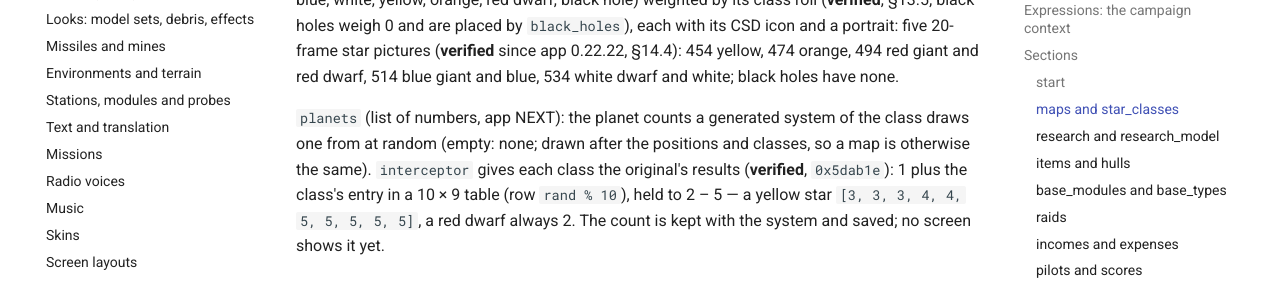
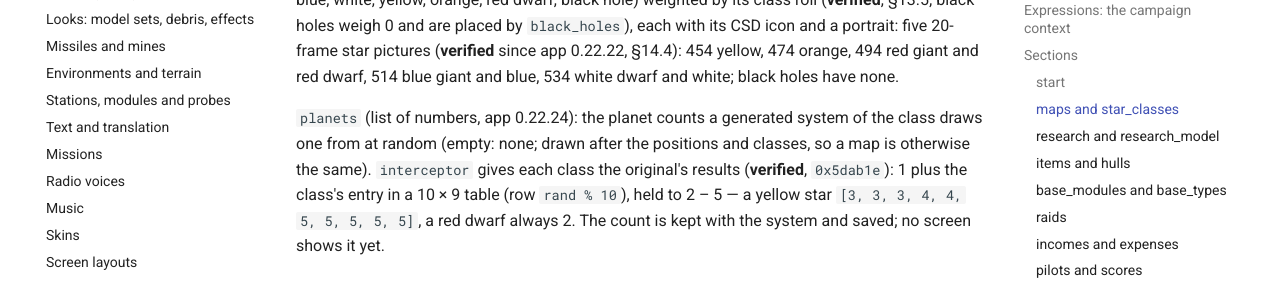
Before and after one commit to bbogovich/OpenInterceptor, an MkDocs documentation site: the page built from docs/modding/strategy.md, in a window 1280 px wide and 900 px high, scrolled down 6378 px. Shown: the part 152-434 px from the top of the window. Built offline with MkDocs 1.6.1 and Material for MkDocs 9.7.7, drawn with Linux system fonts in a browser that asks for light colours; some of the changed text lies outside the part shown.

Commit message:
Docs: app 0.22.24
Co-Authored-By: Claude Opus 5.5 <noreply@anthropic.com>

```diff
--- a/docs/modding/strategy.md
+++ b/docs/modding/strategy.md
@@ -168,7 +168,7 @@ portrait: five 20-frame star pictures (**verified** since app 0.22.22, §14.4):
 orange, 494 red giant and red dwarf, 514 blue giant and blue, 534 white dwarf and white; black
 holes have none.
 
-`planets` (list of numbers, app NEXT): the planet counts a generated system of the class draws one
+`planets` (list of numbers, app 0.22.24): the planet counts a generated system of the class draws one
 from at random (empty: none; drawn after the positions and classes, so a map is otherwise the
 same). `interceptor` gives each class the original's results (**verified**, `0x5dab1e`): 1 plus the
 class's entry in a 10 × 9 table (row `rand % 10`), held to 2 – 5 — a yellow star `[3, 3, 3, 4, 4, 5,
@@ -283,7 +283,7 @@ never refused. A whole base can be dismantled too ([below](#dismantling-a-whole-
 | `max_bases` | number | 8 | The most bases of this type. |
 | `limits` | mapping group: count | none | The most modules of each group. |
 | `template` | ids | none | Modules a new base comes with. An entry names a module, or (app 0.19.0) a module **group**: then the best module of that group available when the base is ordered — the costliest whose `requires` holds, the later one in the file on a tie — and nothing while none is. A starting base's template is taken at the start, with the start's research known. |
-| `sensor_range` | number | 0 | The hub's own sensor range, map units (modules add to it). `interceptor`: 0 since app NEXT — the original's base sees only through its sensor module: SensorType1 – 3 scan 2,000 / 4,000 / 6,000 map units (⅓, ⅔, 1 ly; **verified**, strategy README §3.2). |
+| `sensor_range` | number | 0 | The hub's own sensor range, map units (modules add to it). `interceptor`: 0 since app 0.22.24 — the original's base sees only through its sensor module: SensorType1 – 3 scan 2,000 / 4,000 / 6,000 map units (⅓, ⅔, 1 ly; **verified**, strategy README §3.2). |
 | `hangar`, `quarters` | number | 0 | Craft and pilots the hub alone houses. The default Guard base houses 6 pilots (4 before app 0.16.15, which the opening crew filled). |
 | `storage` | number | 0 | The hub's store capacity in item `size`s (app 0.16.15). 0: no store limit at bases of this type; above 0, its `storage` modules add to it. |
 | `placement` | condition | none (anywhere) | Where a base of this type may be built: a condition over the candidate `system` (app 0.19.0; [below](#where-a-base-or-facility-may-be-built)). `base_distance(system) <= 3500` is "within 3500 map units of one of your bases". |
```
Also changed, not shown: docs/implementation/deviations/index.md (+1 -1 lines), docs/implementation/status.md (+1 -1 lines), docs/implementation/testing/unit-tests.md (+1 -1 lines).
